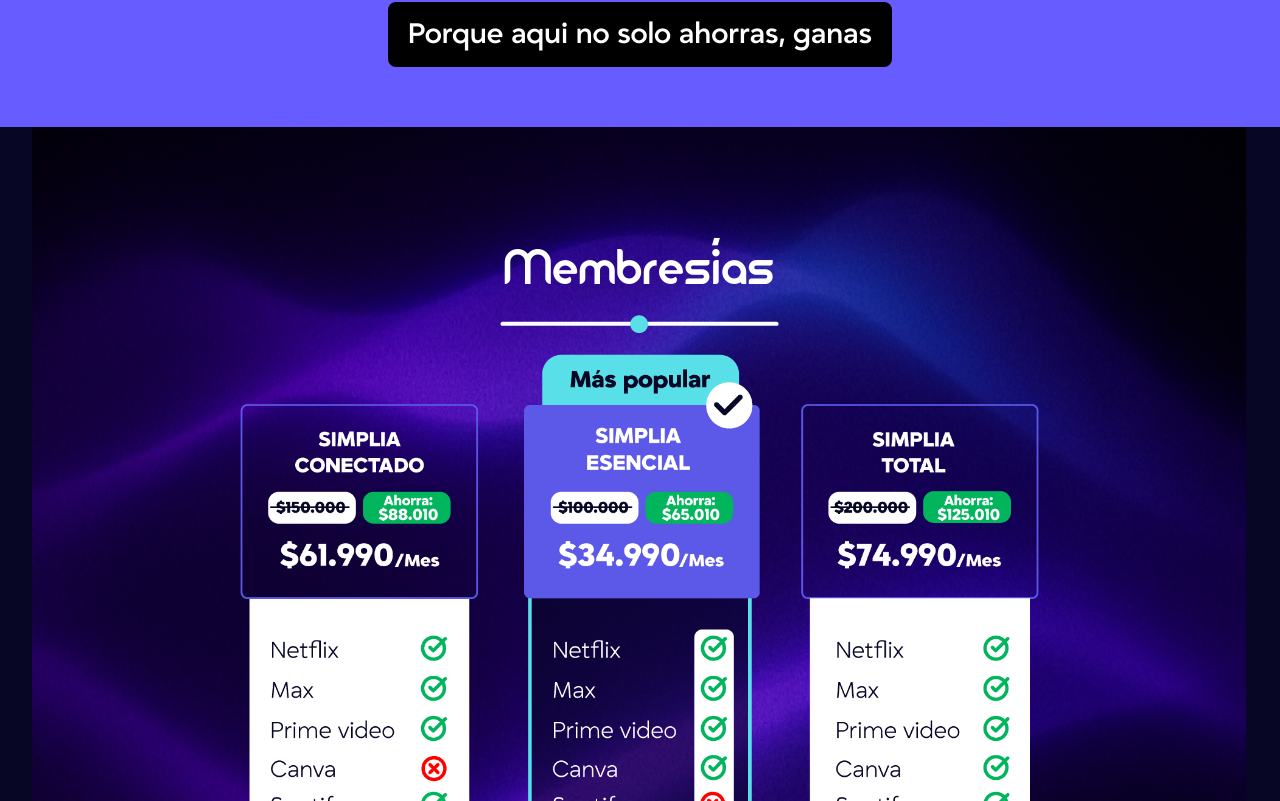
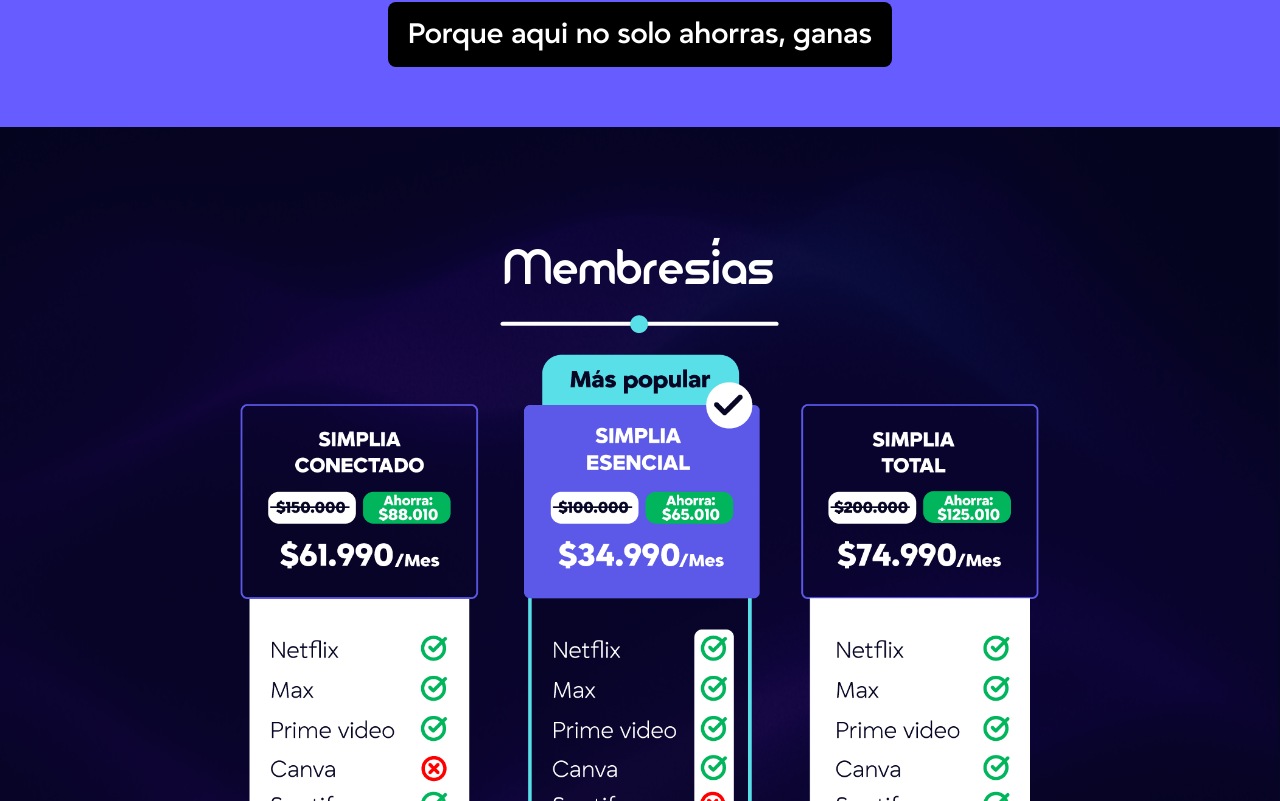
Before and after one commit to pabloDarkmoon24/Simplia, a React (Vite) app: page / in a window 1280 px wide. Shown: the part 2879-3680 px from the top of the page. Built offline with nearby package versions, Linux system fonts and the light colour scheme.

Commit message:
modificacion de fondos

```diff
--- a/src/components/SectionFive/sectionFive.css
+++ b/src/components/SectionFive/sectionFive.css
@@ -1,11 +1,27 @@
 .section-five {
-  background: url("../../assets/Fondo-planes.png") center/cover no-repeat;
+  position: relative;
   padding: 60px 20px;
   text-align: center;
   color: white;
-  background-size: cover;
-  background-position: center;
+  width: 100vw;
+  margin-left: calc(-50vw + 50%);
+  box-sizing: border-box;
+  overflow: hidden;
+  z-index: 1;
 }
+
+.section-five::before {
+  content: '';
+  position: absolute;
+  top: 0;
+  left: 0;
+  width: 100%;
+  height: 100%;
+  background: url("../../assets/Fondo-planes.png") center/cover no-repeat;
+  opacity: 0.2;
+  z-index: -1;
+}
+
 
 .section-five h2 {
   font-size: 50px;
```
